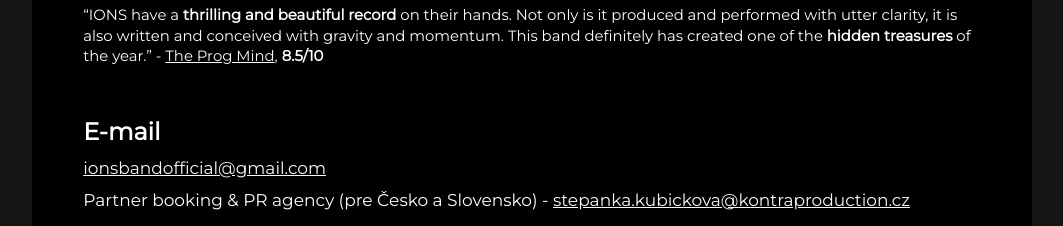
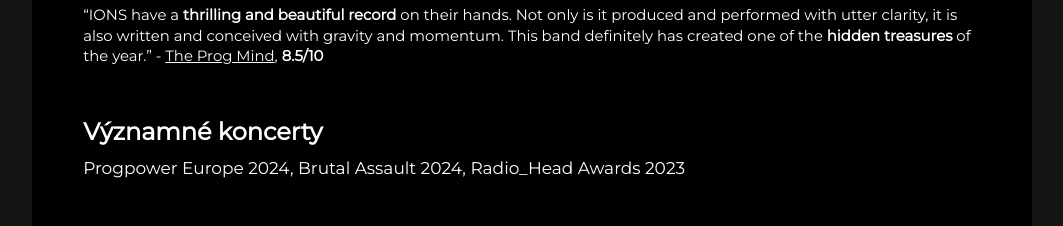
Before and after one commit to Hardell/hardell.github.io, a plain HTML site: page epk-sk.html in a window 1280 px wide. Shown: the part 1144-1370 px from the top of the page, without its empty margins (108-1171 px from the left). Drawn offline with nearby package versions, Linux system fonts and the light colour scheme.

Commit message:
pridal som vyznamne koncerty

```diff
--- a/epk-sk.html
+++ b/epk-sk.html
@@ -65,6 +65,13 @@
       </div>
       <div class="mt-2 small">
         “IONS have a <b>thrilling and beautiful record</b> on their hands. Not only is it produced and performed with utter clarity, it is also written and conceived with gravity and momentum. This band definitely has created one of the <b>hidden treasures</b> of the year.” - <a href="https://theprogressivesubway.com/2023/12/16/review-ions-counterintuitive/" target="_blank" class="link-light">The Prog Mind</a>, <b>8.5/10</b>
+      </div>
+
+      <div class="fw-bold fs-4 mt-5">
+        Významné koncerty
+      </div>
+      <div class="mt-2">
+        Progpower Europe 2024, Brutal Assault 2024, Radio_Head Awards 2023
       </div>
 
       <div class="fw-bold fs-4 mt-5">
```
Also changed, not shown: epk.html (+7 -0 lines).
